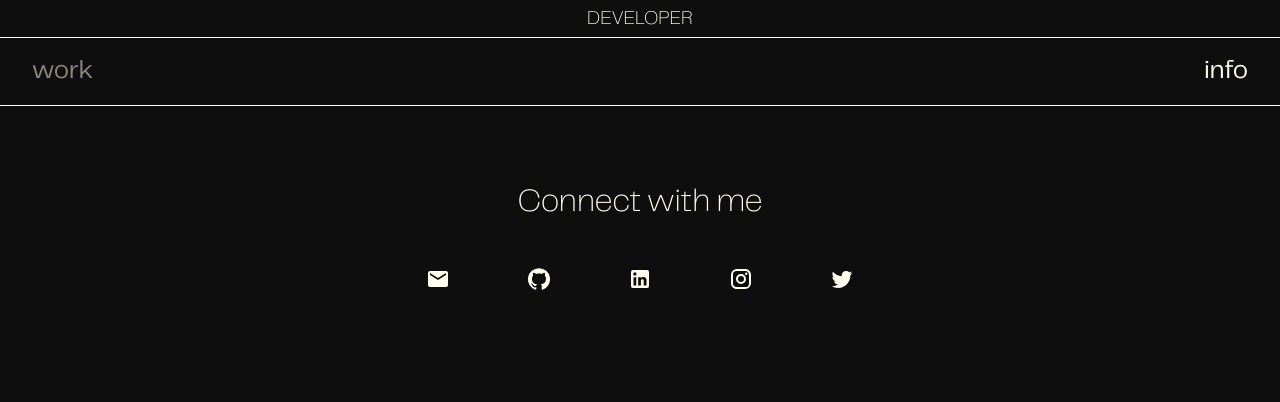
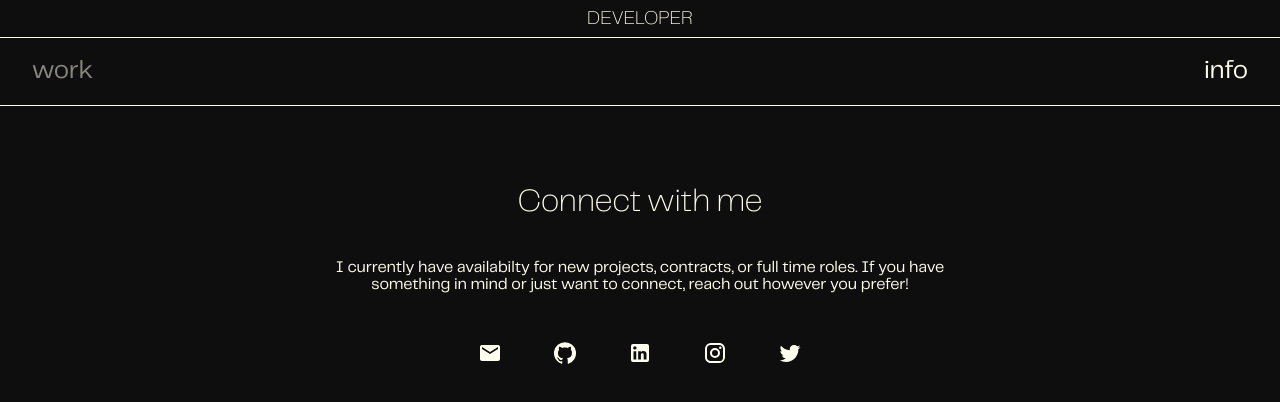
Before and after one commit to connorwhite-online/portfolio, a React (Create React App) app: page /info in a window 1280 px wide. Shown: the top 402 px of the page. Built offline with nearby package versions, Linux system fonts and the light colour scheme.

Commit message:
added a short status for availability

```diff
--- a/src/components/Info/index.css
+++ b/src/components/Info/index.css
@@ -37,6 +37,14 @@ html, body {
     color: var(--light);
 }
 
+.status {
+    width: 75dvw;
+    font-family: 'Telegraf-Regular';
+    font-size: 4vw;
+    color: var(--light);
+    text-align: center;
+}
+
 .link-group {
     width: 25vw;
     display: flex;
@@ -57,8 +65,15 @@ div a.link {
         font-size: 2.5vw;
     }
 
+    .status {
+        width: 50dvw;
+        font-family: 'Telegraf-Regular';
+        font-size: 1.25vw;
+        color: var(--light);
+    }
+
     .link-group {
-        gap: 2vw;
+        gap: 0vw;
     }
 }
 
@@ -66,4 +81,7 @@ div a.link {
 .bio {
     font-size: 3vw;
 }
+.status {
+    font-size: 1.75vw;
 }
+}
--- a/src/components/Info/index.js
+++ b/src/components/Info/index.js
@@ -61,6 +61,9 @@ function Info () {
             <div className='bio'>
                 Connect with me
             </div>
+            <div className='status'>
+                I currently have availabilty for new projects, contracts, or full time roles. If you have something in mind or just want to connect, reach out however you prefer!
+                </div>
             <div className='link-group'>
                 <div className='link-box'><a href="mailto:connorwhitepdx@gmail.com" className='link'><EmailIcon /></a></div>
                 <div className='link-box'><a href="https://www.github.com/connorwhite-online" target="_blank" rel="noopener noreferrer" className='link'><GitHubIcon /></a></div>
```
